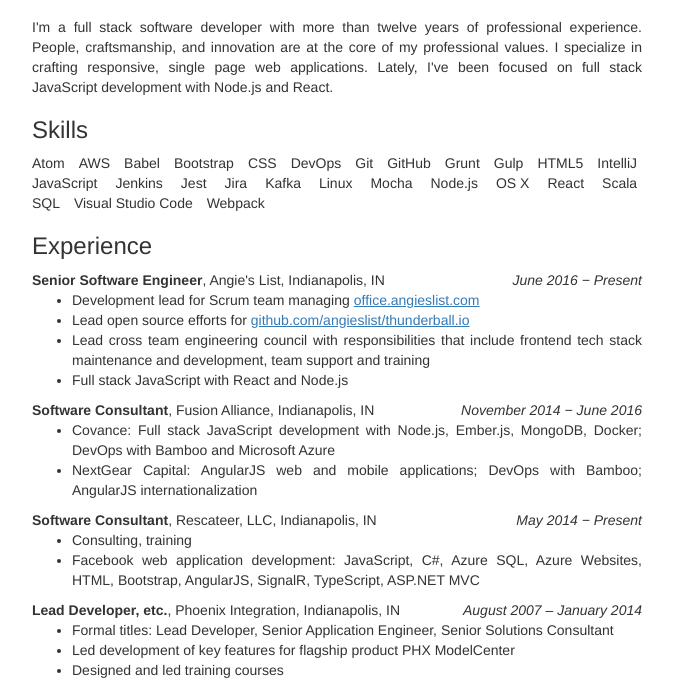
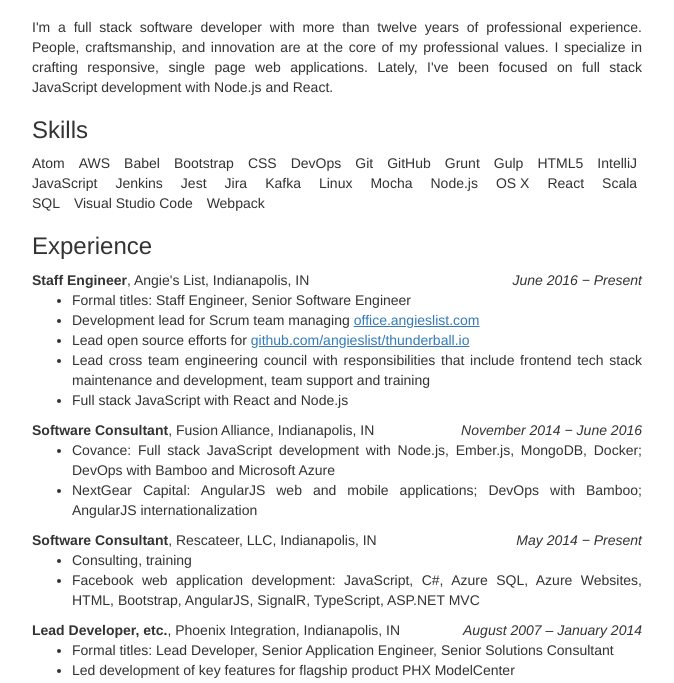
Before and after one commit to johndaley-me/johndaley-me.github.io, a plain HTML site: page resume/index.html in a window 1280 px wide. Shown: the part 92-775 px from the top of the page, without its empty margins (303-977 px from the left). Drawn offline with nearby package versions, Linux system fonts and the light colour scheme.

Commit message:
Add staff engineer title

```diff
--- a/resume/index.html
+++ b/resume/index.html
@@ -94,8 +94,9 @@
           <li class="acv">Webpack</li>
         </ul>
         <h3>Experience</h3>
-        <strong>Senior Software Engineer</strong>, Angie's List, Indianapolis, IN<em class="pull-right">June 2016 − Present</em>
+        <strong>Staff Engineer</strong>, Angie's List, Indianapolis, IN<em class="pull-right">June 2016 − Present</em>
         <ul>
+          <li class="acv">Formal titles: Staff Engineer, Senior Software Engineer</li>
           <li class="acv">Development lead for Scrum team managing <a href="https://office.angieslist.com">office.angieslist.com</a></li>
           <li class="acv">Lead open source efforts for <a href="https://github.com/angieslist/thunderball.io">github.com/angieslist/thunderball.io</a></li>
           <li class="acv">
```
